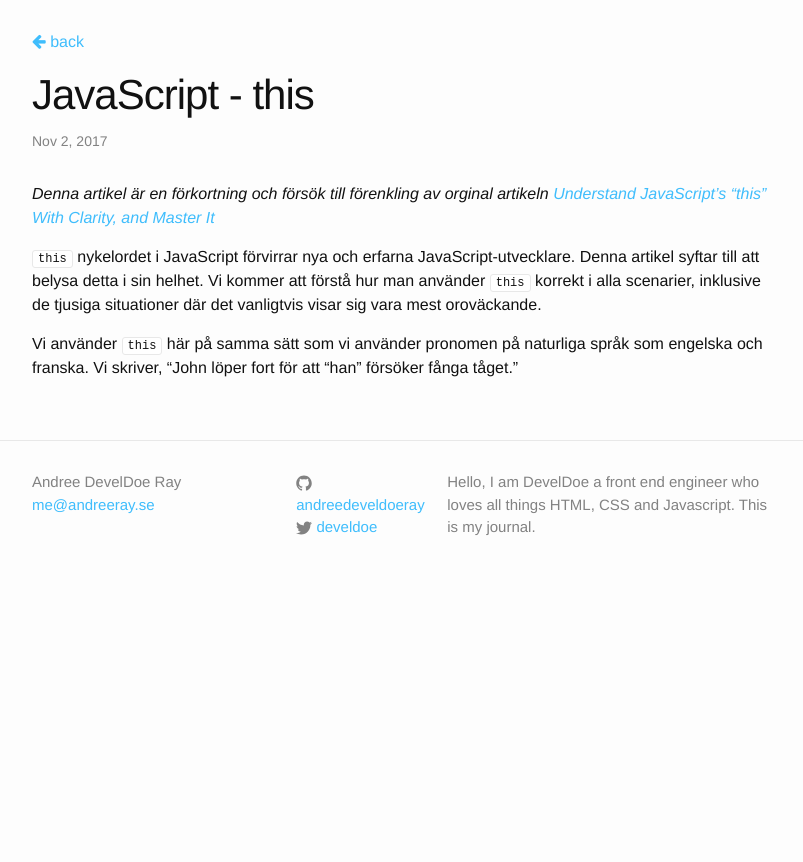
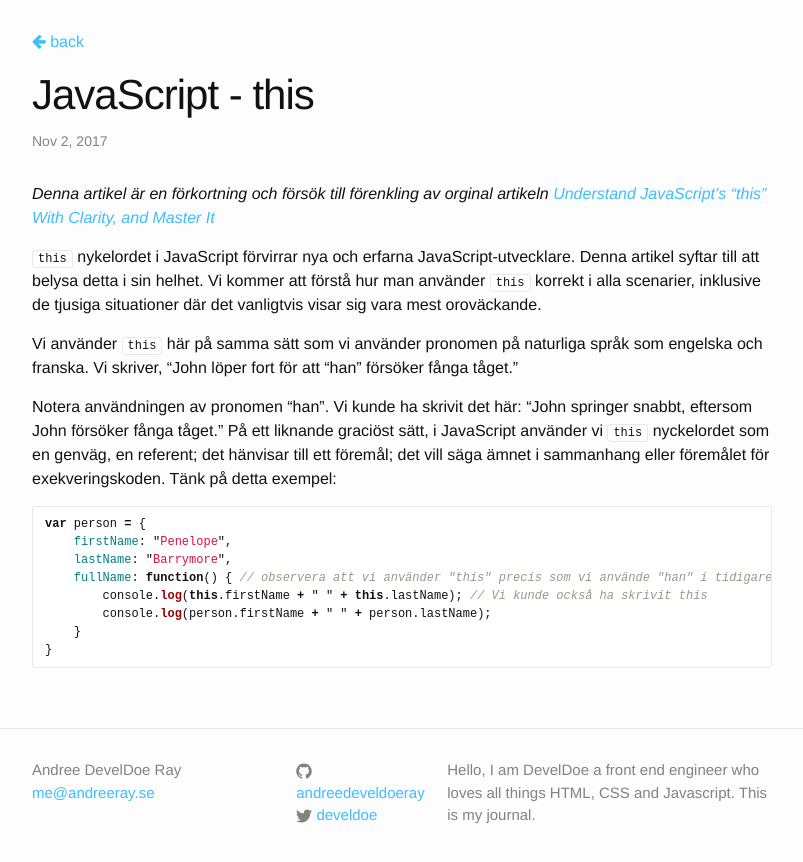
Before and after one commit to develdoe/develdoe.github.io, a Jekyll site: the page built from _posts/2017-11-02-javascript-this.md, in a window 1280 px wide. Shown: the top 862 px of the page, without its empty margins (238-1041 px from the left). Built offline with Jekyll 4.4.1, drawn with Linux system fonts in a browser that asks for light colours.

Commit message:
Create 2017-11-02-javascript-this.md

````diff
--- a/_posts/2017-11-02-javascript-this.md
+++ b/_posts/2017-11-02-javascript-this.md
@@ -8,3 +8,16 @@ title: JavaScript - this
 `this` nykelordet i JavaScript förvirrar nya och erfarna JavaScript-utvecklare. Denna artikel syftar till att belysa detta i sin helhet. Vi kommer att förstå hur man använder `this` korrekt i alla scenarier, inklusive de tjusiga situationer där det vanligtvis visar sig vara mest oroväckande.
 
 Vi använder `this` här på samma sätt som vi använder pronomen på naturliga språk som engelska och franska. Vi skriver, "John löper fort för att "han" försöker fånga tåget."
+
+Notera användningen av pronomen "han". Vi kunde ha skrivit det här: "John springer snabbt, eftersom John försöker fånga tåget." På ett liknande graciöst sätt, i JavaScript använder vi `this` nyckelordet som en genväg, en referent; det hänvisar till ett föremål; det vill säga ämnet i sammanhang eller föremålet för exekveringskoden. Tänk på detta exempel:
+
+```js
+var person = {
+    firstName: "Penelope",
+    lastName: "Barrymore",
+    fullName: function() { // observera att vi använder "this" precis som vi använde "han" i tidigare
+        console.log(this.firstName + " " + this.lastName); // Vi kunde också ha skrivit this
+        console.log(person.firstName + " " + person.lastName);
+    }
+}
+```
````
